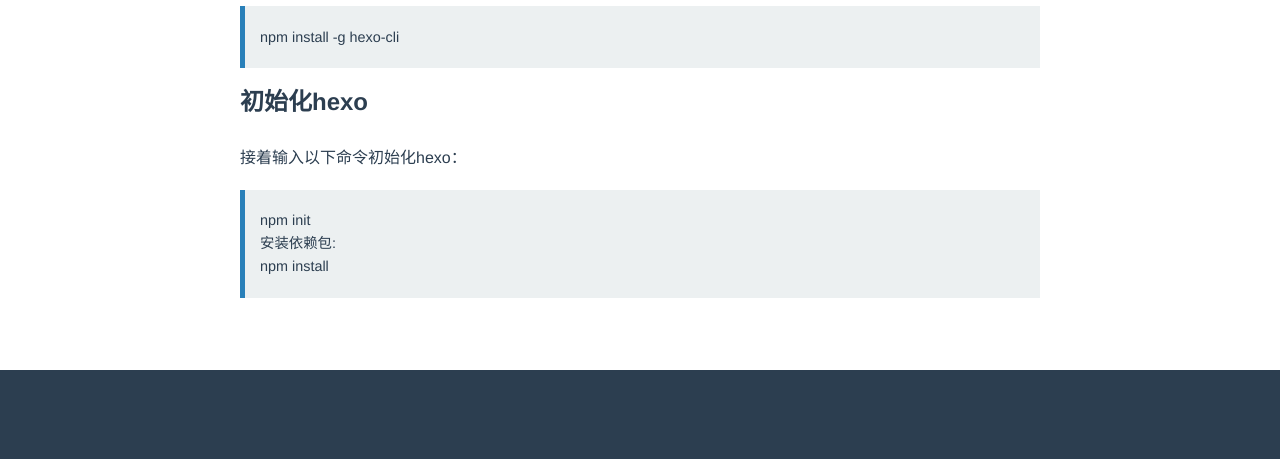
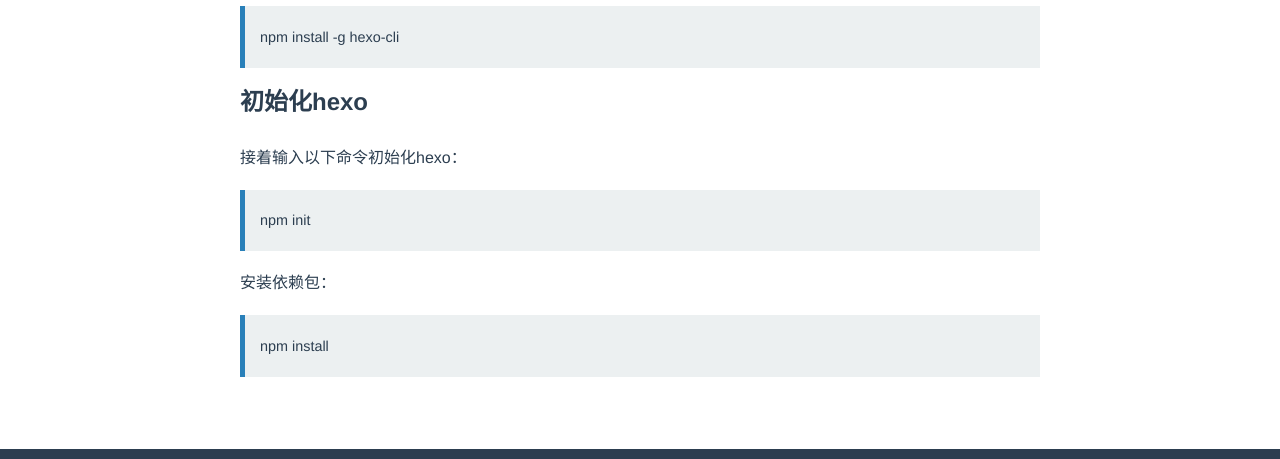
Before and after one commit to Expsbear/Expsbear.github.io, a plain HTML site: page 2018/07/03/hexo-github/index.html in a window 1280 px wide. Shown: the part 917-1376 px from the top of the page. Drawn offline with Linux system fonts and the light colour scheme; a script that the page names is missing.

Commit message:
Site updated: 2018-07-03 15:15:04

```diff
--- a/2018/07/03/hexo-github/index.html
+++ b/2018/07/03/hexo-github/index.html
@@ -6,9 +6,13 @@
 </blockquote>
 <h2 id="初始化hexo"><a href="#初始化hexo" class="headerlink" title="初始化hexo"></a>初始化hexo</h2><p>接着输入以下命令初始化hexo：</p>
 <blockquote>
-<p>npm init<br>安装依赖包:<br>npm install</p>
+<p>npm init</p>
 </blockquote>
-</div><div class="article-meta" style="max-width:800px"></div><div class="article-comment" style="max-width:800px"><div class="ds-thread" id="ds-thread" data-thread-key="cjj5cljg600013cnzsukiktts" data-title="用hexo+github快速搭建个人博客" data-url="http://yoursite.com/2018/07/03/hexo-github/" site-name="ueibo"></div><script>var siteName = document.getElementById('ds-thread').getAttribute('site-name');
+<p>安装依赖包：</p>
+<blockquote>
+<p>npm install</p>
+</blockquote>
+</div><div class="article-meta" style="max-width:800px"></div><div class="article-comment" style="max-width:800px"><div class="ds-thread" id="ds-thread" data-thread-key="cjj5cyz600001agnzbhudfo7f" data-title="用hexo+github快速搭建个人博客" data-url="http://yoursite.com/2018/07/03/hexo-github/" site-name="ueibo"></div><script>var siteName = document.getElementById('ds-thread').getAttribute('site-name');
 var duoshuoQuery = {short_name: siteName};
 (function() {
   var ds = document.createElement('script');
```
Also changed, not shown: 2018/06/30/hello-world/index.html (+1 -1 lines).
